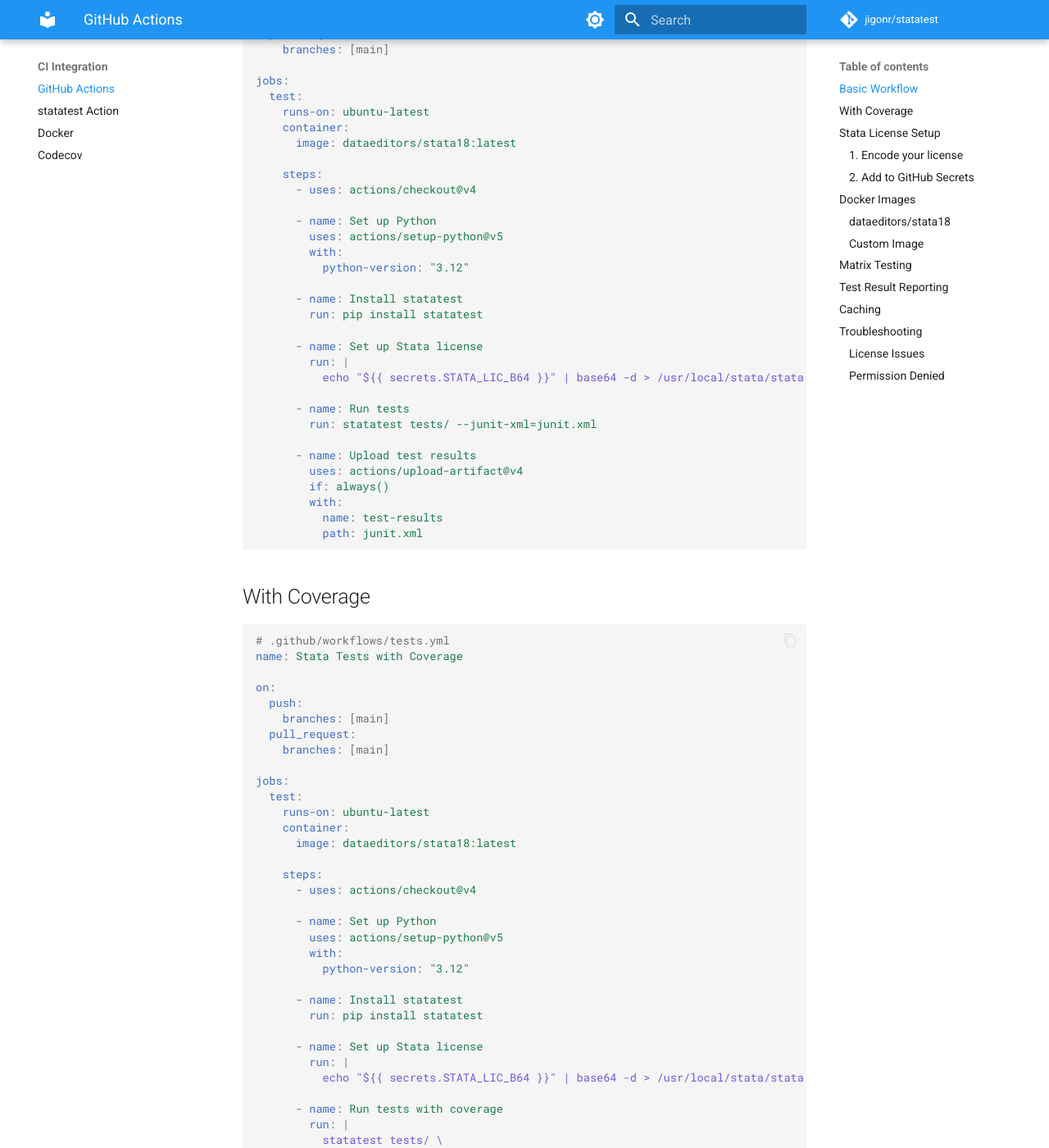
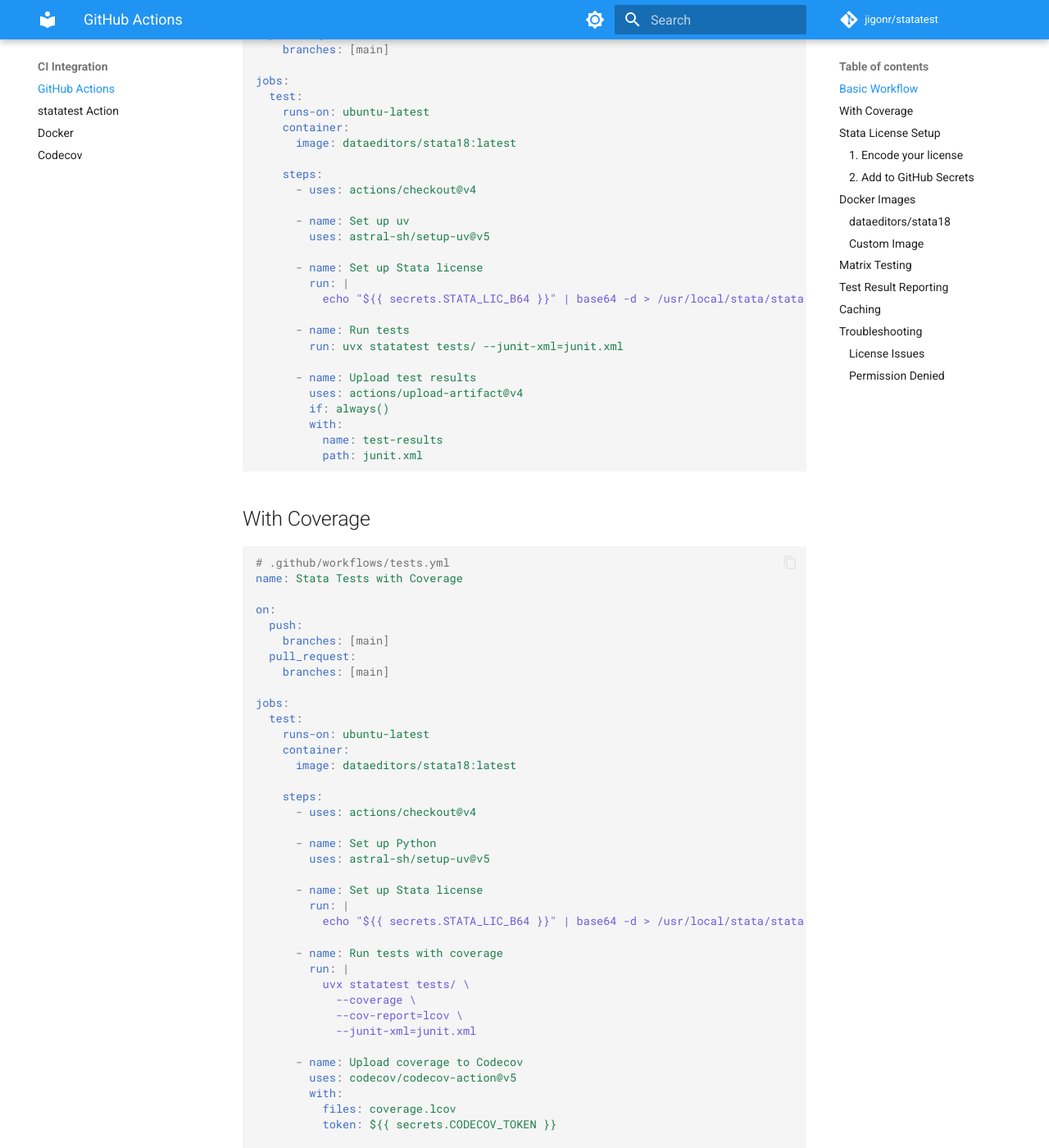
Before and after one commit to jigonr/statatest, an MkDocs documentation site: the page built from docs/ci/github-actions.md, in a window 1280 px wide and 1400 px high, scrolled down 437 px. Shown: the whole window at 82% size. Built offline with MkDocs 1.6.1 and Material for MkDocs 9.7.7, drawn with Linux system fonts in a browser that asks for light colours; comment, search, counter and statistics services are not loaded.

Commit message:
docs: recommend uv over pip for installation
update all documentation to use uv as the primary installation method:
- use `uvx statatest` for running without installation
- use `uv tool install statatest` for global installation
- update GitHub Actions examples to use astral-sh/setup-uv
- keep pip as secondary fallback option

```diff
--- a/docs/ci/github-actions.md
+++ b/docs/ci/github-actions.md
@@ -23,20 +23,15 @@
     steps:
       - uses: actions/checkout@v4
 
-      - name: Set up Python
-        uses: actions/setup-python@v5
-        with:
-          python-version: "3.12"
-
-      - name: Install statatest
-        run: pip install statatest
+      - name: Set up uv
+        uses: astral-sh/setup-uv@v5
 
       - name: Set up Stata license
         run: |
           echo "${{ secrets.STATA_LIC_B64 }}" | base64 -d > /usr/local/stata/stata.lic
 
       - name: Run tests
-        run: statatest tests/ --junit-xml=junit.xml
+        run: uvx statatest tests/ --junit-xml=junit.xml
 
       - name: Upload test results
         uses: actions/upload-artifact@v4
@@ -68,12 +63,7 @@
       - uses: actions/checkout@v4
 
       - name: Set up Python
-        uses: actions/setup-python@v5
-        with:
-          python-version: "3.12"
-
-      - name: Install statatest
-        run: pip install statatest
+        uses: astral-sh/setup-uv@v5
 
       - name: Set up Stata license
         run: |
@@ -81,7 +71,7 @@
 
       - name: Run tests with coverage
         run: |
-          statatest tests/ \
+          uvx statatest tests/ \
             --coverage \
             --cov-report=lcov \
             --junit-xml=junit.xml
```
Also changed, not shown: README.md (+4 -5 lines), docs/ci/codecov.md (+5 -10 lines), docs/guide/troubleshooting.md (+5 -7 lines), docs/index.md (+5 -5 lines), docs/migration.md (+6 -2 lines).
